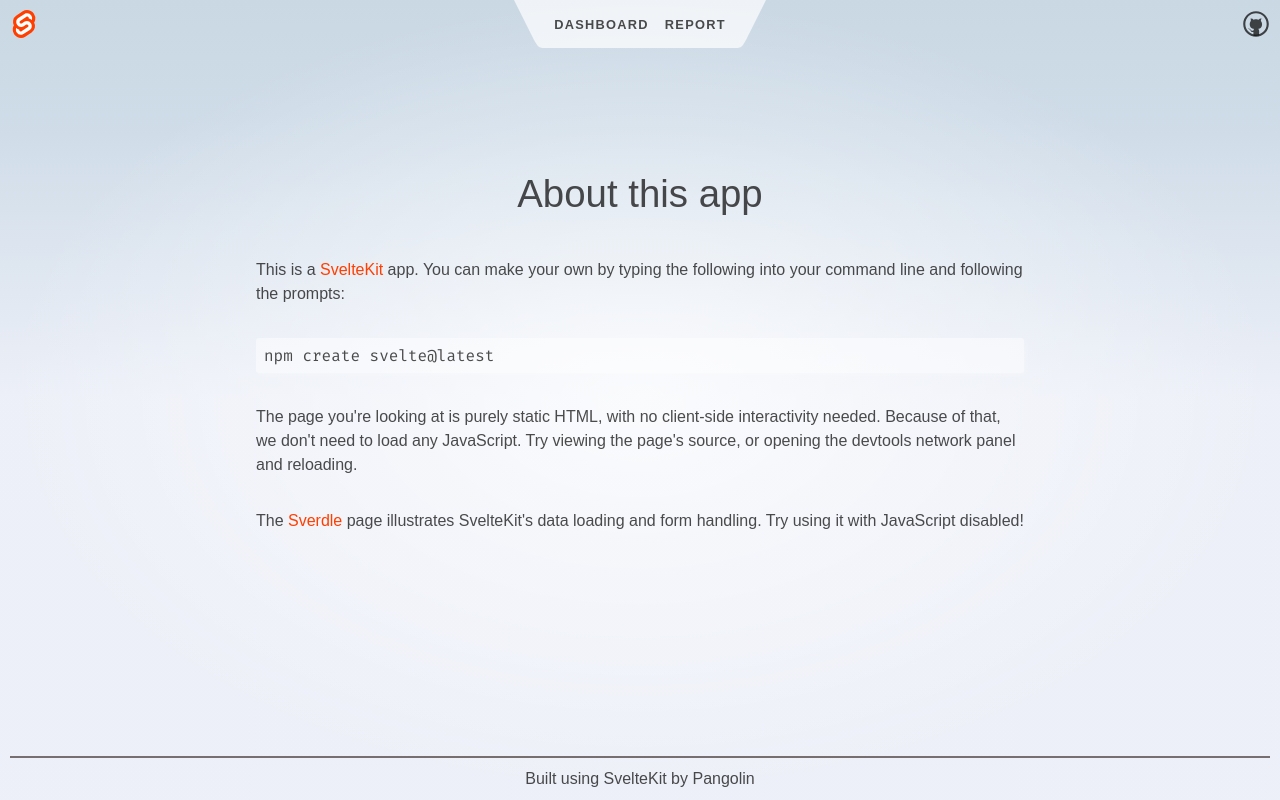
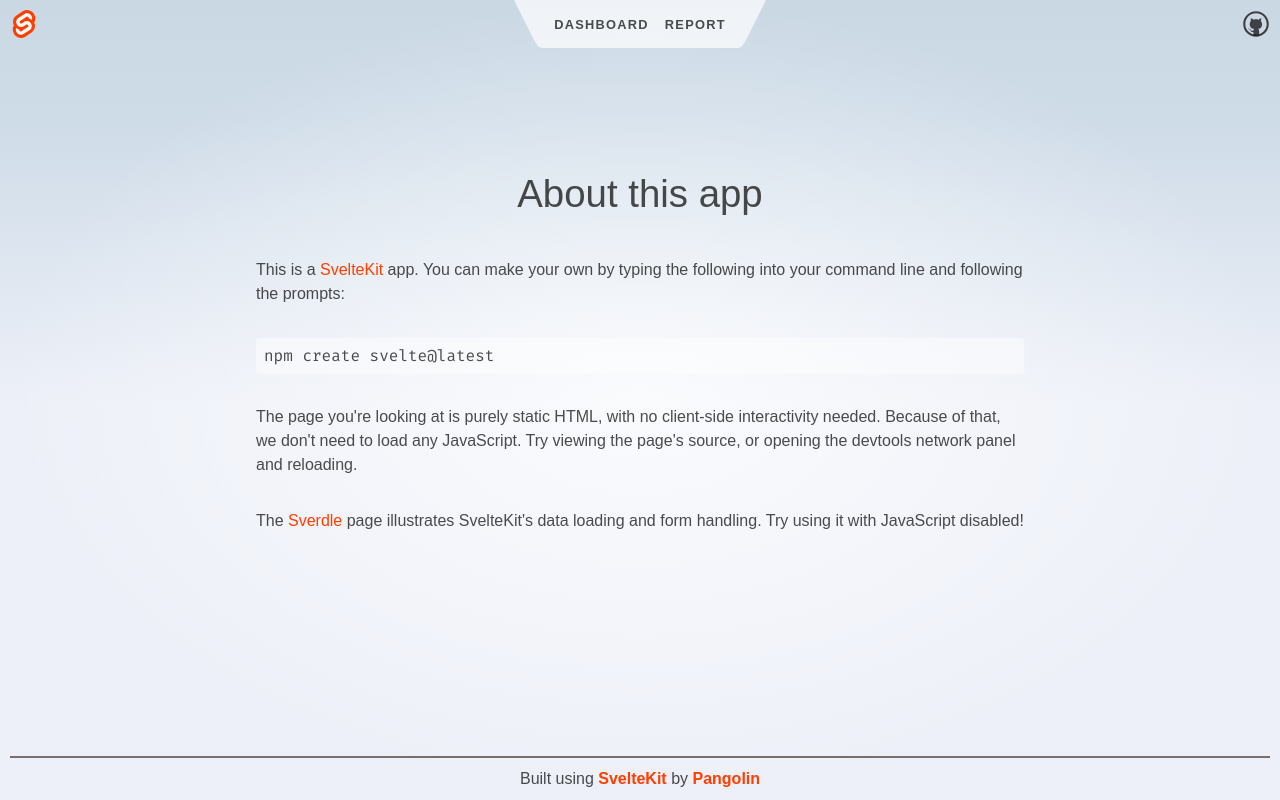
Before and after one commit to DewofyourYouth/grammarian, a SvelteKit app: page /about in a window 1280 px wide. Built offline with nearby package versions, Linux system fonts and the light colour scheme.

Commit message:
add links remove preview section

```diff
--- a/src/routes/+layout.svelte
+++ b/src/routes/+layout.svelte
@@ -9,7 +9,12 @@
   <main>
     <slot />
   </main>
-  <footer>Built using SvelteKit by Pangolin</footer>
+  <footer>
+    <span
+      >Built using <a href="https://kit.svelte.dev/">SvelteKit</a> by
+      <a href="https://pangolinsoftwaresolutions.com/">Pangolin</a></span
+    >
+  </footer>
 </div>
 
 <style>
```
Also changed, not shown: src/routes/Speaker.svelte (+1 -22 lines).
